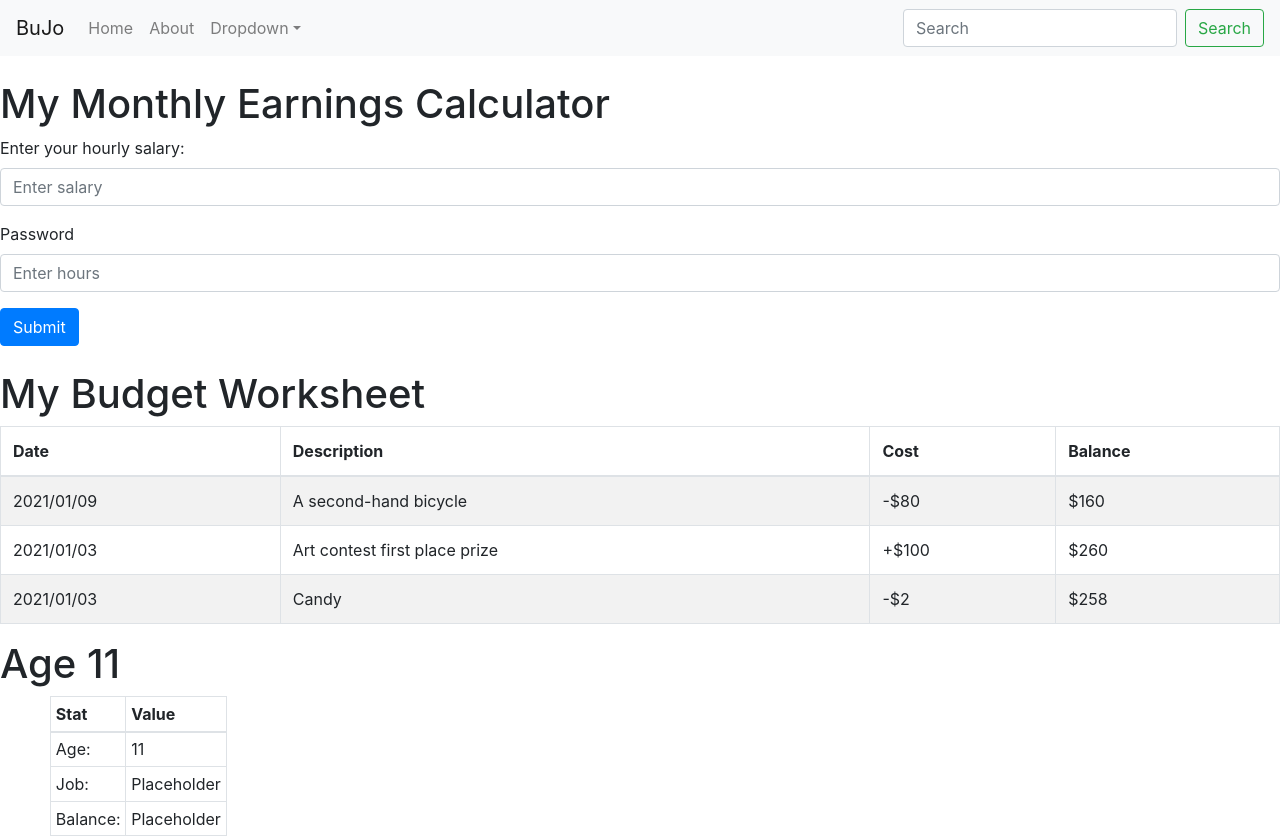
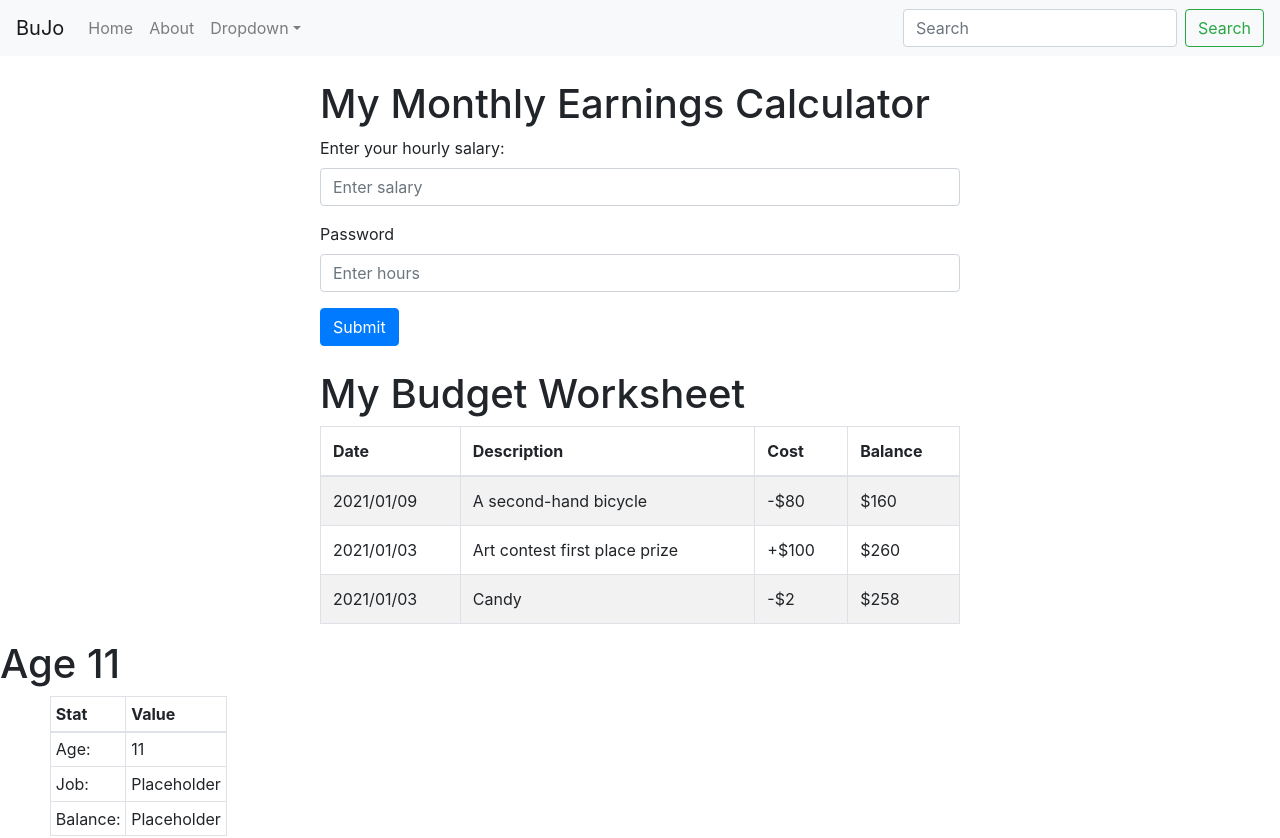
Before and after one commit to jiaguy/FUNance, a React (Create React App) app: page /age11 in a window 1280 px wide. Shown: the top 838 px of the page. Built offline with nearby package versions, Linux system fonts and the light colour scheme.

Commit message:
Changving layout

```diff
--- a/src/App.css
+++ b/src/App.css
@@ -29,6 +29,10 @@
   color: #61dafb;
 }
 
+#Budget {
+  width: 50%;
+  margin: auto;
+}
 
 .Card-deck {
   text-align: center;
--- a/src/components/Budget.js
+++ b/src/components/Budget.js
@@ -10,7 +10,7 @@ function onSubmit() {
 function Budget() {
     return (
 
-        <div>
+        <div id="Budget">
             <br></br>
             <h1>My Monthly Earnings Calculator</h1>
 
```
